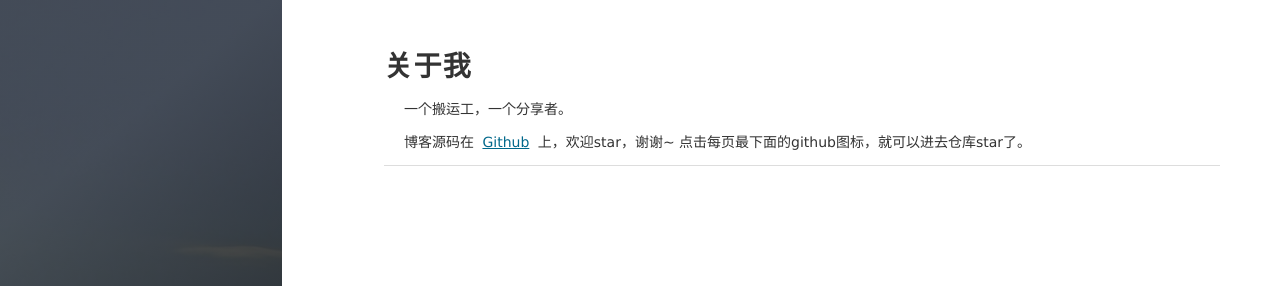
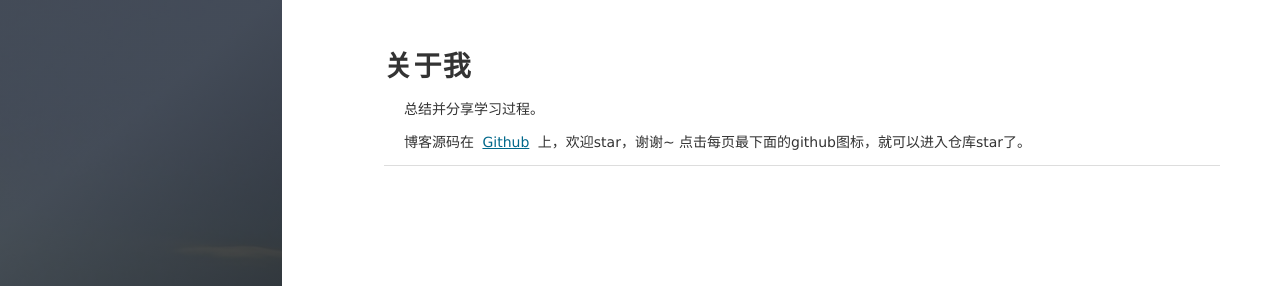
Before and after one commit to puluwen/puluwen.github.io, a Jekyll site: the page built from about.md, in a window 1280 px wide. Shown: the top 286 px of the page. Built offline with Jekyll 4.4.1, drawn with Linux system fonts in a browser that asks for light colours; nearby versions of some CDN libraries; comment, search, counter and statistics services are not loaded.

```diff
--- a/about.md
+++ b/about.md
@@ -3,13 +3,13 @@
 title: 关于我
 ---
 
-一个搬运工，一个分享者。
+总结并分享学习过程。
 
 <p>
 
 博客源码在 <a target="_blank" href='https://github.com/puluwen/puluwen.github.io'>Github</a> 上，欢迎star，谢谢~
 
-点击每页最下面的github图标，就可以进去仓库star了。
+点击每页最下面的github图标，就可以进入仓库star了。
 
 <p>
 
```
